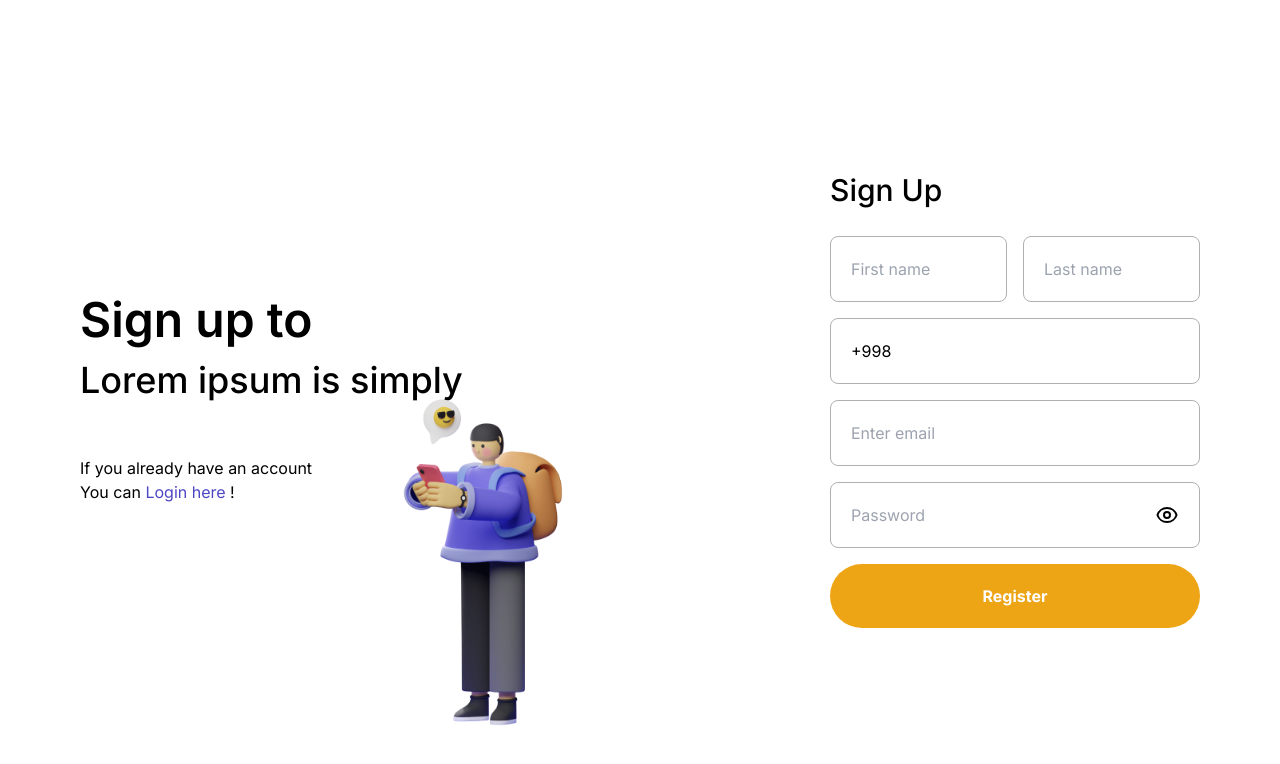
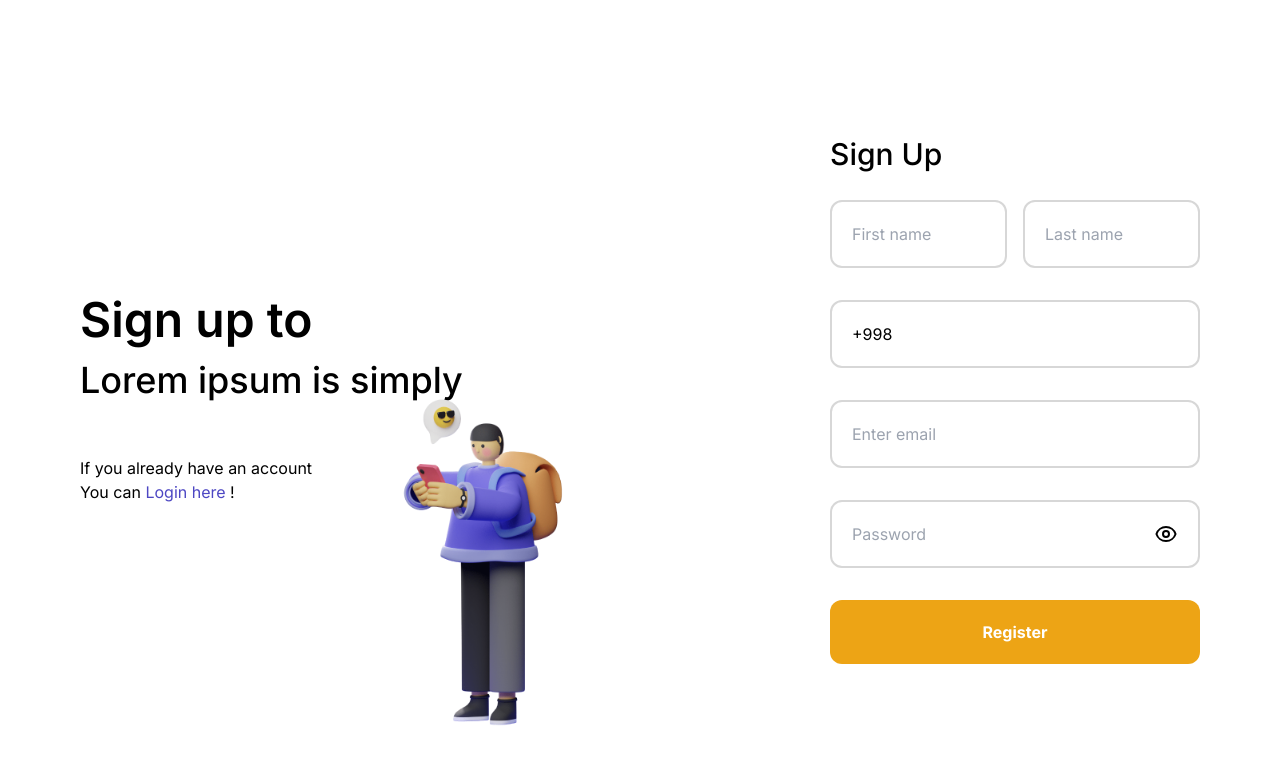
Before and after one commit to UlugbekAsadov/Electon-Frontend, a Next.js app: page /register in a window 1280 px wide. Shown: the top 764 px of the page. Built offline with nearby package versions, Linux system fonts and the light colour scheme.

Commit message:
ELE-31: button and input designs changed

```diff
--- a/components/common/button.tsx
+++ b/components/common/button.tsx
@@ -22,19 +22,19 @@ export const Button = ({
   const getButtonStyles = () => {
     switch (variant) {
       case "PRIMARY":
-        return "bg-orange-500 text-white";
+        return "bg-orange-500 text-white hover:bg-orange-600 active:bg-orange-700 active:shadow-primaryInput";
       case "SECONDARY":
-        return "bg-blue-600 text-white";
+        return "bg-cyan-600 text-white hover:bg-cyan-700 active:bg-cyan-800 active:shadow-secondary";
       case "OUTLINE":
-        return "border border-blue-600 text-blue-600";
+        return "border border-cyan-600 text-cyan-600 active:shadow-secondary";
       case "DANGER":
-        return "border border-red-500 text-red-500";
+        return "border border-red-500 text-red-500 active:shadow-primaryInputError ";
     }
   };
 
   return (
     <button
-      className={`${getButtonStyles()} ${className}  py-3 px-7 md:py-5 md:px-14 rounded-3xl md:text-base text-sm font-bold cursor-pointer ${
+      className={`${getButtonStyles()} ${className} transition  py-3 px-7 md:py-5 md:px-14 rounded-xl md:text-base text-sm font-bold cursor-pointer ${
         isLoading && "opacity-50 cursor-default"
       }`}
       onClick={onClick}
--- a/components/common/input.tsx
+++ b/components/common/input.tsx
@@ -7,6 +7,7 @@ import { EyeIcon, EyeOffIcon } from "@heroicons/react/outline";
 interface IProps extends InputProps {
   className?: string;
   isError?: boolean;
+  errorText?: string;
 }
 
 export const Input = (props: IProps) => {
@@ -20,9 +21,26 @@ export const Input = (props: IProps) => {
     return props.type;
   };
 
+  const getStyles = () => {
+    if (props.isError) {
+      return `focus:border-red-500 focus-within:border-red-500 focus-within:shadow-primaryInputError`;
+    }
+
+    return `focus:border-orange-500 focus-within:border-orange-500 focus-within:shadow-primaryInput`;
+  };
+
   return (
+    <div>
       <div
-      className={`${props.className} flex items-center px-5 border border-gray-500 rounded-lg`}
+        className={`${props.className} ${getStyles()} ${
+          props.isError
+            ? "border-red-500 opacity-100"
+            : "border-gray-500 border-opacity-50"
+        } ${
+          props.disabled && (
+            "opacity-40 pointer-events-none"
+          )
+        } flex items-center px-5 border-2 transition-all ease-in-out rounded-xl focus-within:border-opacity-100`}
       >
         <input
           {...props}
@@ -47,5 +65,14 @@ export const Input = (props: IProps) => {
           </div>
         )}
       </div>
+      <label
+        htmlFor={props.id}
+        className={`text-red-500 text-xs ml-2 opacity-0 ${
+          props.isError && "opacity-100"
+        }`}
+      >
+        {props.errorText}
+      </label>
+    </div>
   );
 };
--- a/components/sections/auth-content.tsx
+++ b/components/sections/auth-content.tsx
@@ -24,7 +24,7 @@ const AuthContent = ({ variant }: IProps) => {
         <br />
         You can{" "}
         <Link
-          className="text-blue-700"
+          className="text-indigo-500"
           href={`/${variant == AuthTypes.Login ? "register" : "login"}`}
         >
           {variant == AuthTypes.Login ? "Register" : "Login"} here
--- a/components/sections/login-form.tsx
+++ b/components/sections/login-form.tsx
@@ -22,35 +22,34 @@ const LoginForm = () => {
   return (
     <div className="w-full md:max-w-[370px]">
       <h2 className="hidden md:block md:text-3xl font-medium mb-7">Sign In</h2>
-      <form onSubmit={handleSubmit}>
-        <div className="mb-9">
+      <form onSubmit={handleSubmit} className="flex flex-col gap-2">
         <Input
           value={credintials.phoneNumber}
           name="phoneNumber"
           type="text"
           onChange={handlerChangeCredintials}
           placeholder="Phonenumber"
-            maxLength={16}
+          maxLength={13}
         />
-        </div>
-        <div className="mb-4">
         <Input
           name="password"
           type="password"
           onChange={handlerChangeCredintials}
           placeholder="Password"
+          value={credintials.password}
+          isError={Boolean(credintials.password.length) && credintials.password.length < 8}
+          errorText="Minimum 8"
         />
-        </div>
 
         <Link
-          className="block text-gray-500 text-sm text-right mb-11 md:mb-16"
+          className="block text-gray-500 text-sm text-right mb-4 md:mb-6"
           href="/"
         >
           Forgot password?
         </Link>
 
         <Button
-          className="w-full rounded-full"
+          className="w-full"
           variant="PRIMARY"
           title="Login"
         />
--- a/components/sections/register-form.tsx
+++ b/components/sections/register-form.tsx
@@ -24,7 +24,7 @@ const RegisterForm = () => {
     <div className="w-full md:max-w-[370px]">
       <h2 className="hidden md:block md:text-3xl font-medium mb-7">Sign Up</h2>
       <form onSubmit={handleSubmit}>
-        <div className="mb-4 flex gap-4 justify-between items-center">
+        <div className="mb-2 flex gap-4 justify-between items-center">
           <Input
             name="firstName"
             value={credintials.firstName}
@@ -41,7 +41,7 @@ const RegisterForm = () => {
           />
         </div>
 
-        <div className="mb-4">
+        <div className="mb-2">
           <Input
             value={credintials.phoneNumber}
             name="phoneNumber"
@@ -52,7 +52,7 @@ const RegisterForm = () => {
           />
         </div>
 
-        <div className="mb-4">
+        <div className="mb-2">
           <Input
             value={credintials.email}
             name="email"
@@ -62,7 +62,7 @@ const RegisterForm = () => {
           />
         </div>
 
-        <div className="mb-4">
+        <div className="mb-2">
           <Input
             name="password"
             type="password"
@@ -71,11 +71,7 @@ const RegisterForm = () => {
           />
         </div>
 
-        <Button
-          className="w-full rounded-full"
-          variant="PRIMARY"
-          title={"Register"}
-        />
+        <Button className="w-full" variant="PRIMARY" title={"Register"} />
       </form>
     </div>
   );
--- a/tailwind.config.js
+++ b/tailwind.config.js
@@ -5,18 +5,31 @@ module.exports = {
     "./components/**/*.{js,ts,jsx,tsx,mdx}",
     "./app/**/*.{js,ts,jsx,tsx,mdx}",
   ],
+
   theme: {
+    boxShadow: {
+      primaryInput: "0 0 0px 5px #EDA41520",
+      secondary: "0 0 0px 5px #155e7520",
+      primaryInputError: "0 0 0px 5px #C3313120",
+    },
     colors: {
       black: "#292D32",
-      blue: {
-        600: "#316887",
-        700: "#4D47C3",
+      cyan: {
+        600: "#0e7490",
+        700: "#316887",
+        800: "#155e75",
       },
-      gray: { 500: "#B0B0B0" },
+      indigo: {
+        500: "#4D47C3",
+      },
+      gray: { 50: "#f9fafb", 100: "#f3f4f6", 500: "#B0B0B0" },
       orange: {
         500: "#EDA415",
+        600: "#fb923c",
+        700: "#f97316",
       },
       red: {
+        100: "#fee2e2",
         500: "#C33131",
       },
       white: "#fff",
```
Lines whose indentation alone changed are shown as unchanged.
